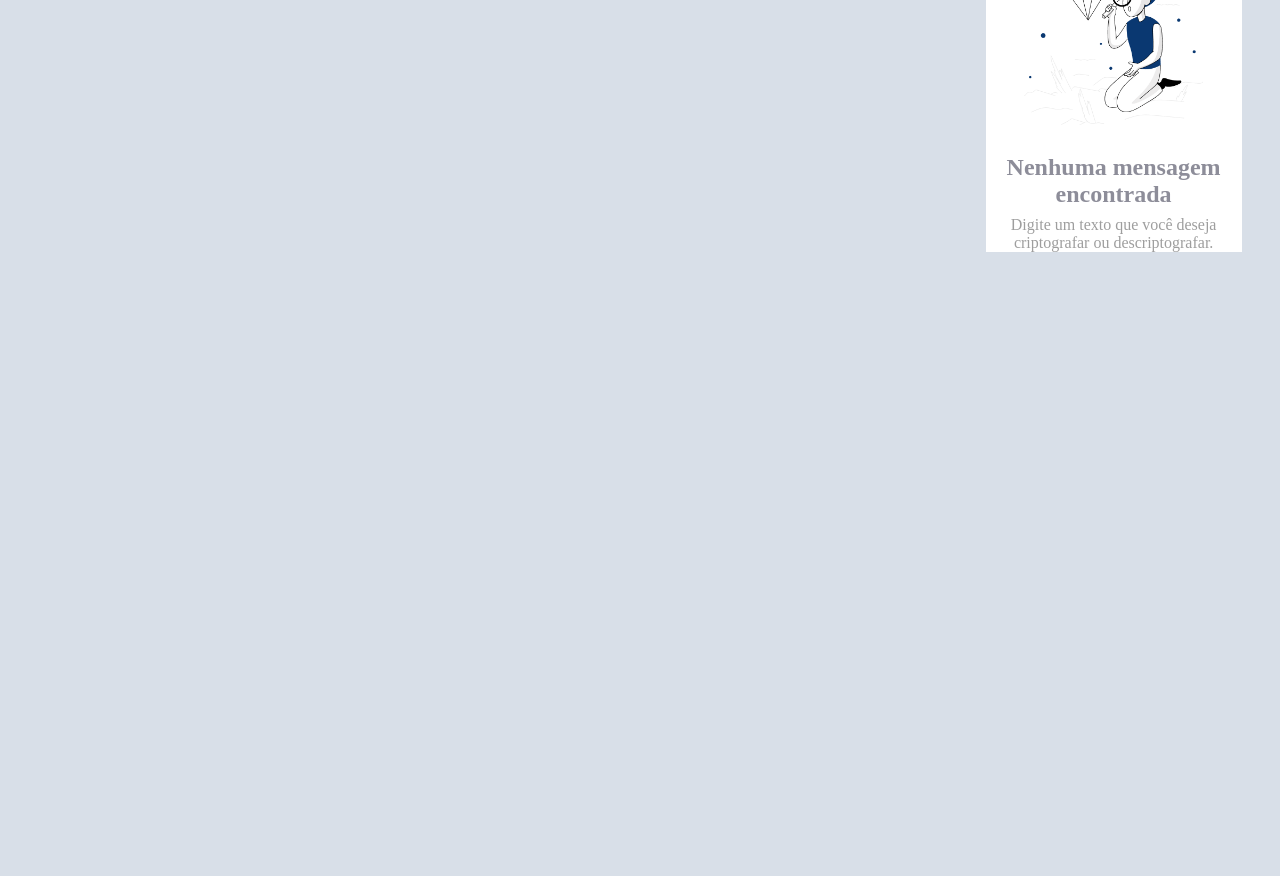
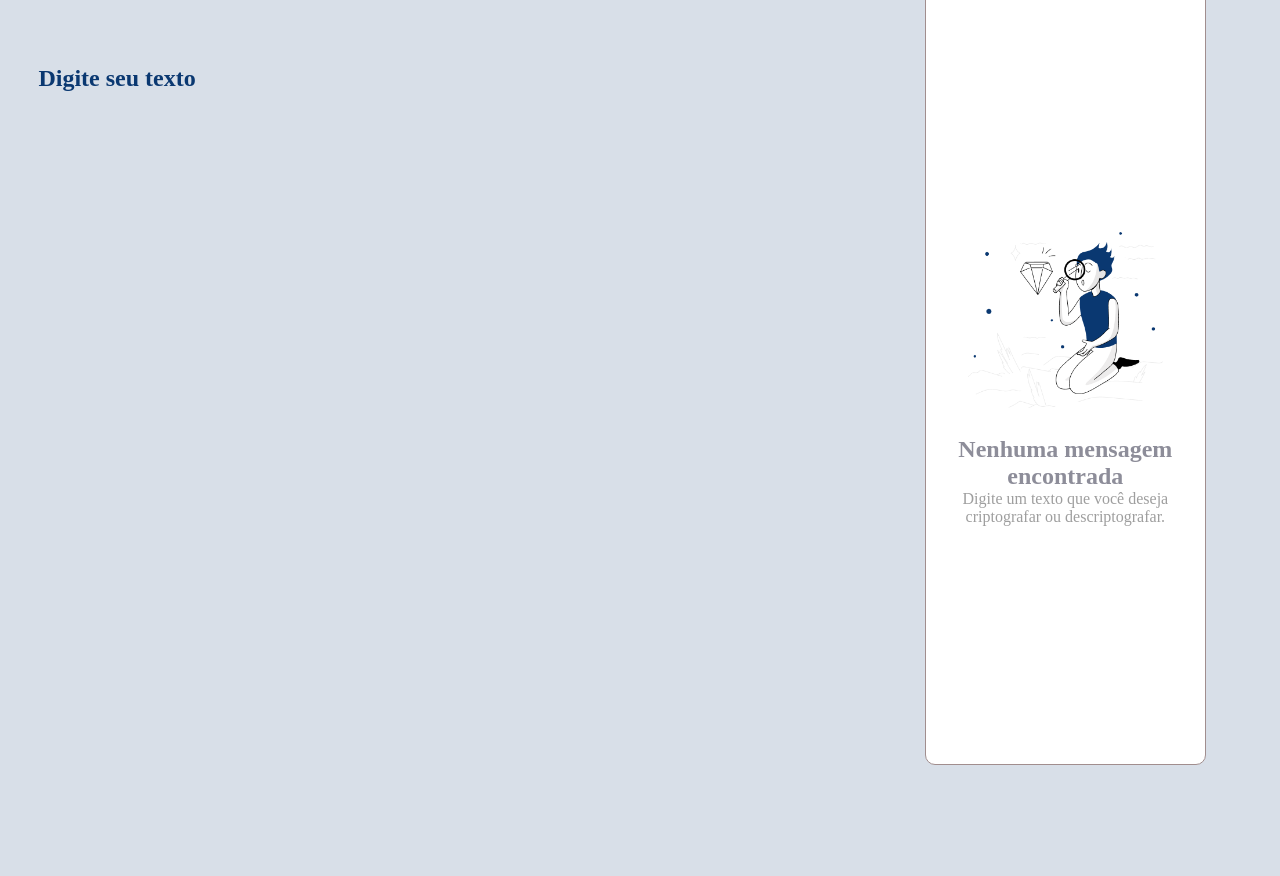
Before and after one commit to van-gomes/one-alura-text-decoder-challenge-js, a plain HTML site: page index.html in a window 1280 px wide. Shown: the part 102-978 px from the top of the page. Before the commit the page ends 800 px from the top, so only its background shows below. Drawn offline with Linux system fonts and the light colour scheme.

Commit message:
Build layout

```diff
--- a/index.html
+++ b/index.html
@@ -9,13 +9,16 @@
 <body>
     <header class="container_header">
         <a href="#">
-            <img class="container__header__logo" src="./assets/logo.png" alt="Logo da Alura">
+            <img class="img__logo" src="./assets/logo.png" alt="Logo da Alura">
         </a>
     </header>
     <main class="container_main">
-        <section class="container__text__decoder">
-            <img class="img__text__decoder" src="./assets/text-decoder.png">
-            <div class="content__text__decoder">
+        <section class="container_text">
+            <h2>Digite seu texto</h2>
+        </section>
+        <section class="container__decoder">
+             <div class="content__text__decoder">
+                <img class="img__decoder" src="./assets/text-decoder.png">
                 <h1 class="title__text_decoder">
                     Nenhuma mensagem encontrada
                 </h1>
--- a/styles/styles.css
+++ b/styles/styles.css
@@ -4,6 +4,9 @@
     --background-color-text-decoder: hsl(0, 0%, 100%);
     --gray-400: #8d8d99;
     --gray-500: #9E9E9E;
+    --dark-blue-300-h2: #0A3871;
+
+    --container-decoder-top: -100px;
 }
 
 * {
@@ -14,30 +17,39 @@
 
 body {
     background-color: var(--background-color-main);
-    height: 100vh;
 }
 
-.container__header__logo {
+.img__logo {
     margin: 3% 6%;
 }
 
 .container_main {
     display: flex;
-    justify-content: flex-end;
-    align-items: center;
+    justify-content: space-between;
+    margin: 3%;
 }
 
-.container__text__decoder {
-    max-width: 20%;
-    margin-top: -90px !important;
-    margin: 3%;
-    background-color: var(--background-color-text-decoder);
+.container_text {
+    display: flex;
+    justify-content: flex-start;
 }
 
-.img__text__decoder {
-    width: 100%;
-    height: auto;
-    padding: 10% 15%;
+.container_text h2 {
+    font-size: 1.5rem;
+    color: var(--dark-blue-300-h2);
+}
+
+.container__decoder {
+    display: flex;
+    justify-content: flex-end;
+    width: 23.3%;
+    height: 100vh;
+    margin-top: var(--container-decoder-top);
+    margin-right: 3%;
+    margin-bottom: 6%;
+    border-radius: 10px;
+    background-color: var(--background-color-text-decoder);
+    border: #A18E8E solid 1px;
 }
 
 .content__text__decoder {
@@ -46,16 +58,22 @@ body {
     flex-direction: column;
 }
 
+.img__decoder {
+    width: 100%;
+    height: auto;
+    padding: 10% 15%;
+}
+
 .title__text_decoder {
-    padding-bottom: 3%;
+    font-size: 1.5rem;
     text-align: center;
-    font-size: 1.5rem;
     font-weight: bold;
     color: var(--gray-400);
+    box-shadow: var(--gray-500);
 }
 
 .paragraph__text__decoder {
+    font-size: 1rem;
     text-align: center;
-    font-size: 1rem;
     color: var(--gray-500);
 }
```
